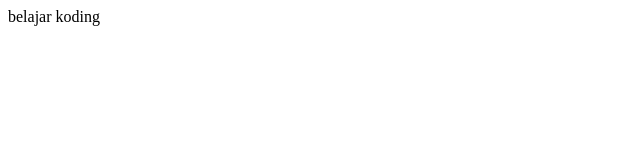
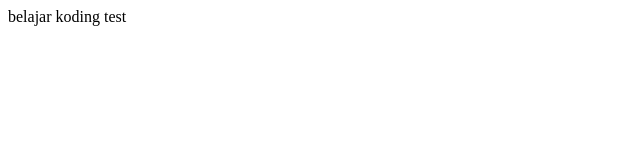
Before and after one commit to aldyfight/tutorialku, a plain HTML site: page index.html in a window 1280 px wide. Shown: the full height of the page, 0-640 px from the left. Drawn offline with Linux system fonts and the light colour scheme.

Commit message:
tambahan kata

```diff
--- a/index.html
+++ b/index.html
@@ -1,4 +1,6 @@
 <head>
 belajar koding
 </head>
-<body></body>
+<body>
+  test
+</body>
```
